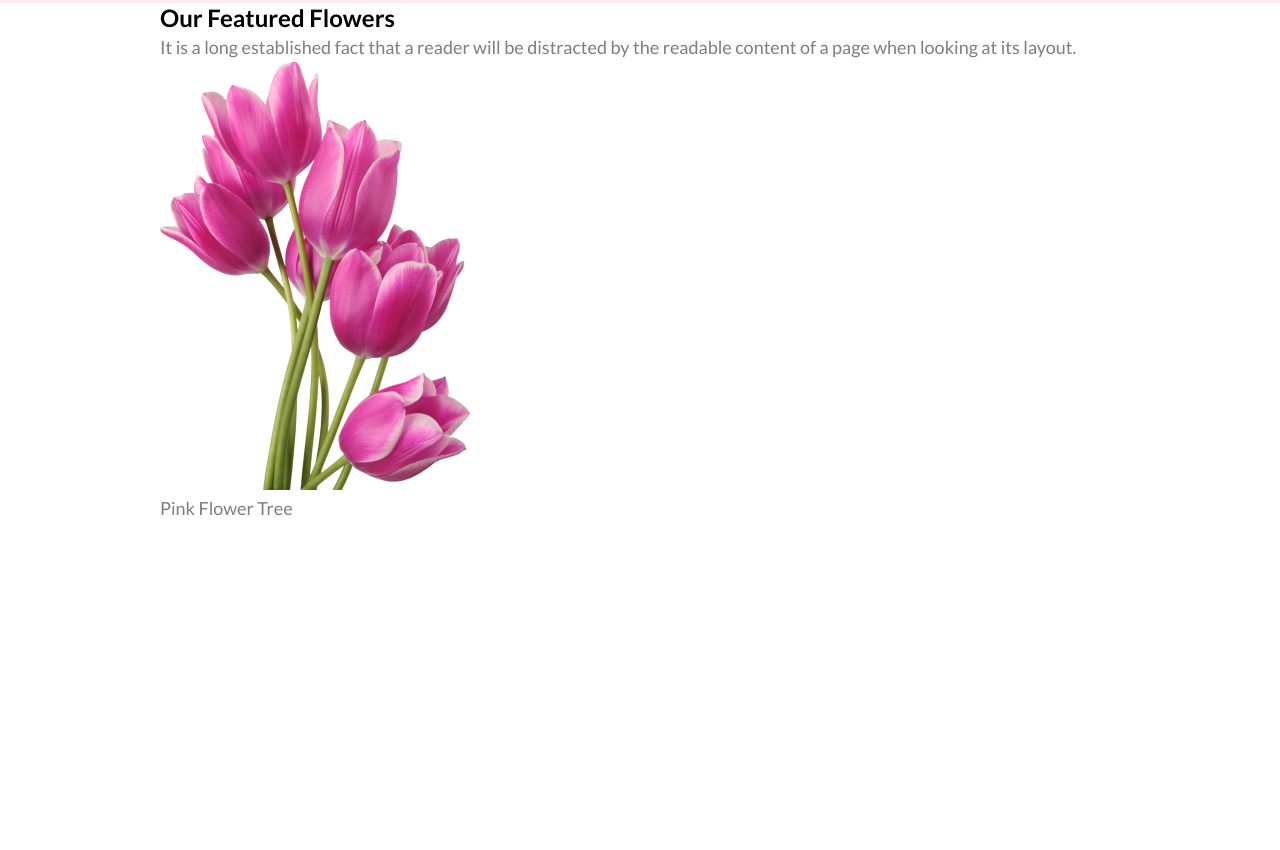
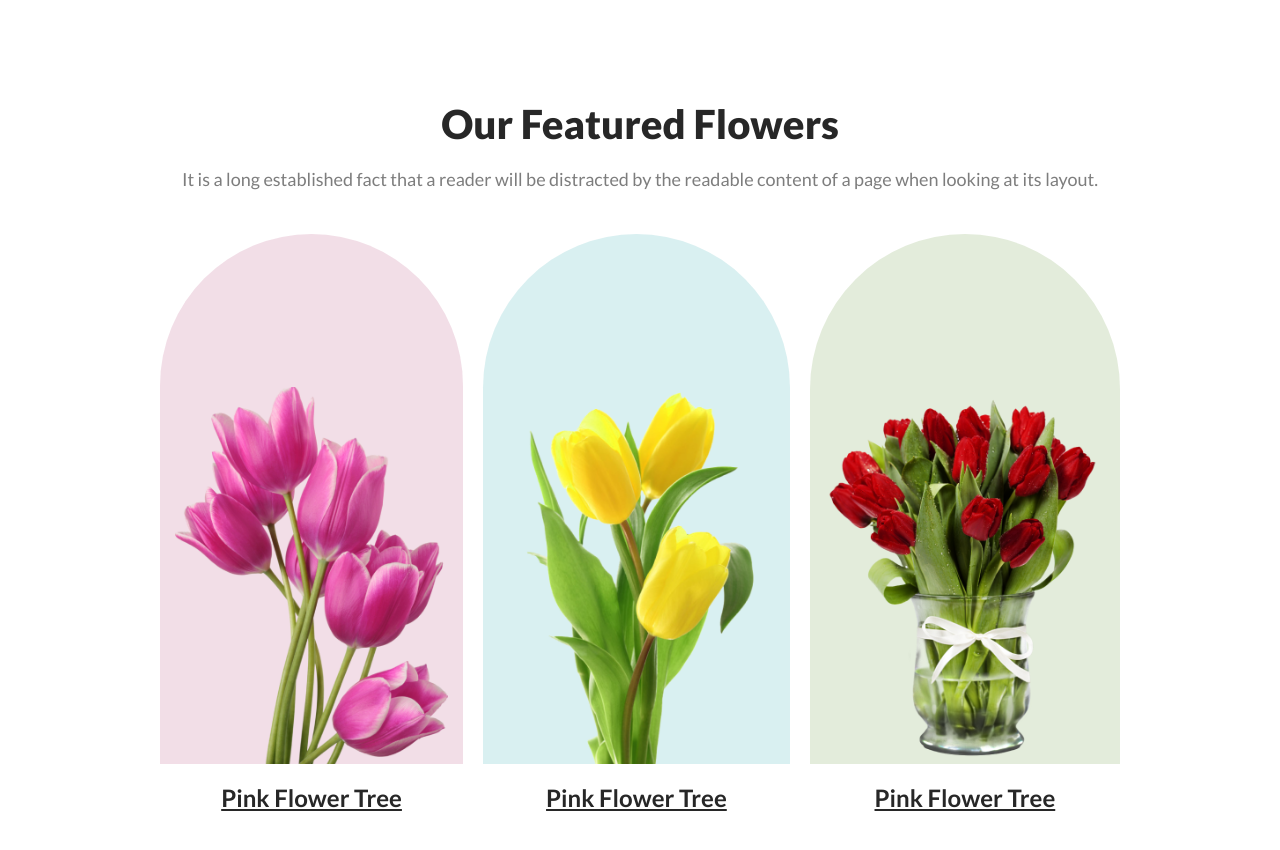
Before and after one commit to abu-abdullah22/flower-shop, a plain HTML site: page index.html in a window 1280 px wide. Shown: the part 800-1650 px from the top of the page. Before the commit the page ends 1323 px from the top, so only its background shows below. Drawn offline with Linux system fonts and the light colour scheme.

Commit message:
designed the featured section

```diff
--- a/index.html
+++ b/index.html
@@ -33,8 +33,22 @@
                 </div>
                 <div class="section-content">
                     <div class="flower">
-                        <div>
+                        <div class="flower-image pink">
                             <img src="./Flower Asset/pngwing 6.png" alt="">
+                        </div>
+
+                        <p>Pink Flower Tree</p>
+                    </div>
+                    <div class="flower">
+                        <div class="flower-image blue">
+                            <img src="./Flower Asset/pngwing 7.png" alt="">
+                        </div>
+
+                        <p>Pink Flower Tree</p>
+                    </div>
+                    <div class="flower">
+                        <div class="flower-image green">
+                            <img src="./Flower Asset/pngwing 8.png" alt="">
                         </div>
 
                         <p>Pink Flower Tree</p>
--- a/styles/style.css
+++ b/styles/style.css
@@ -28,9 +28,25 @@ button {
     padding: 20px 40px;
 }
 
-button:hover{
+button:hover {
     background-color: aliceblue;
-    color:#E55473
+    color: #E55473
+}
+
+.section-heading {
+    /* max-width: 500px; */
+    text-align: center;
+
+}
+
+.section-heading h2 {
+    color: #272727;
+    text-align: center;
+    font-family: Lato;
+    font-size: 40px;
+    font-style: normal;
+    font-weight: 800;
+    margin-bottom: 16px;
 }
 
 .container {
@@ -59,4 +75,56 @@ button:hover{
 .banner .banner-image {
     width: 100%;
     vertical-align: middle;
+    display: flex;
+    align-items: end;
 }
+
+/* featured section styles */
+#featured {
+    padding: 100px 0;
+}
+
+.section-content {
+    display: flex;
+    justify-content: space-between;
+    gap: 20px;
+    align-items: end;
+    margin-top:40px;;
+}
+
+.section-content .flower .flower-image {
+    border-radius: 300px 300px 0px 0px;
+    background: rgba(167, 33, 98, 0.15);
+    padding: 30px 15px 0;
+    height: 500px;
+    display: flex;
+    align-items: end;
+}
+
+
+.section-content .flower .flower-image img {
+    width: 100%;
+}
+
+.section-content .flower .pink {
+    background-color: rgba(167, 33, 98, 0.15);
+}
+
+.section-content .flower .blue {
+    background-color: rgba(5, 151, 160, 0.15);
+}
+
+.section-content .flower .green {
+    background-color: rgba(71, 125, 17, 0.15);
+}
+
+.section-content .flower p {
+    color: #272727;
+    text-align: center;
+    font-size: 24px;
+    font-weight: 700;
+    line-height: 35px;
+    /* 145.833% */
+    text-decoration-line: underline;
+    margin-top: 16px;
+}
```
